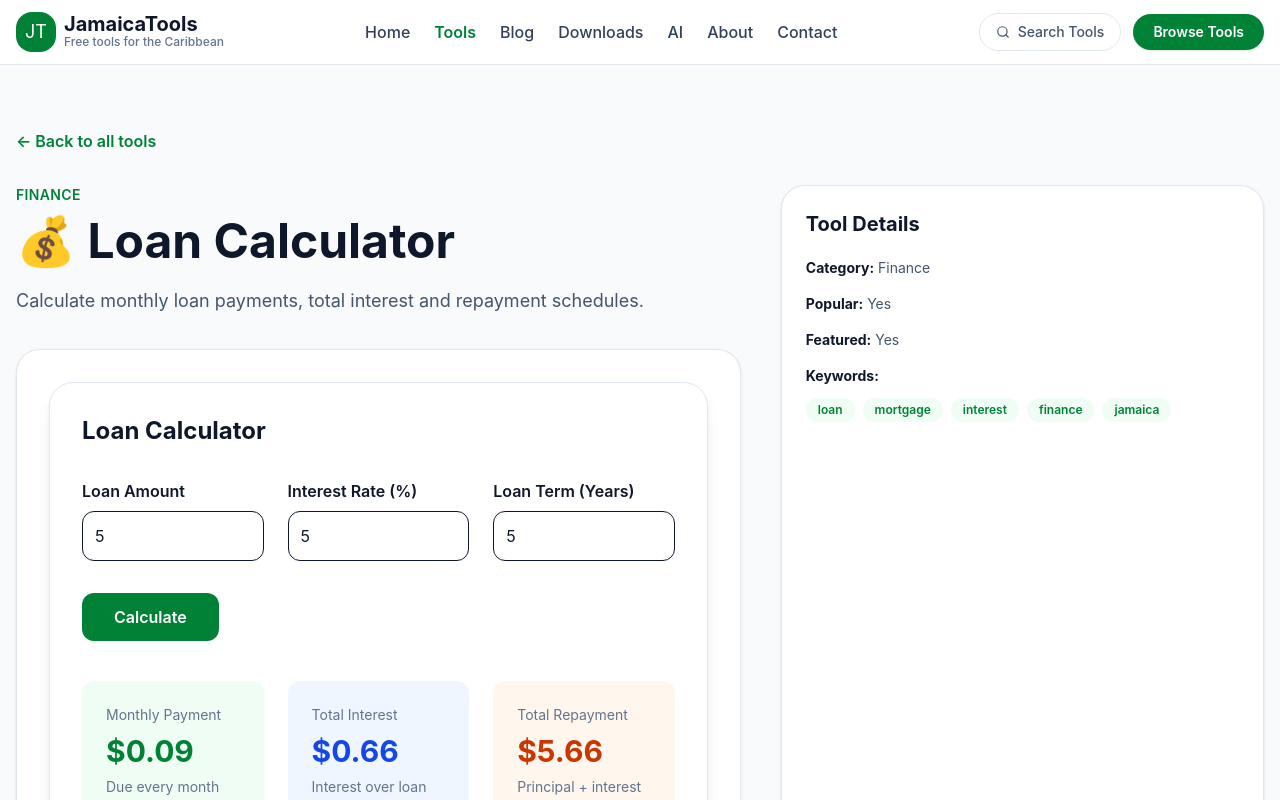
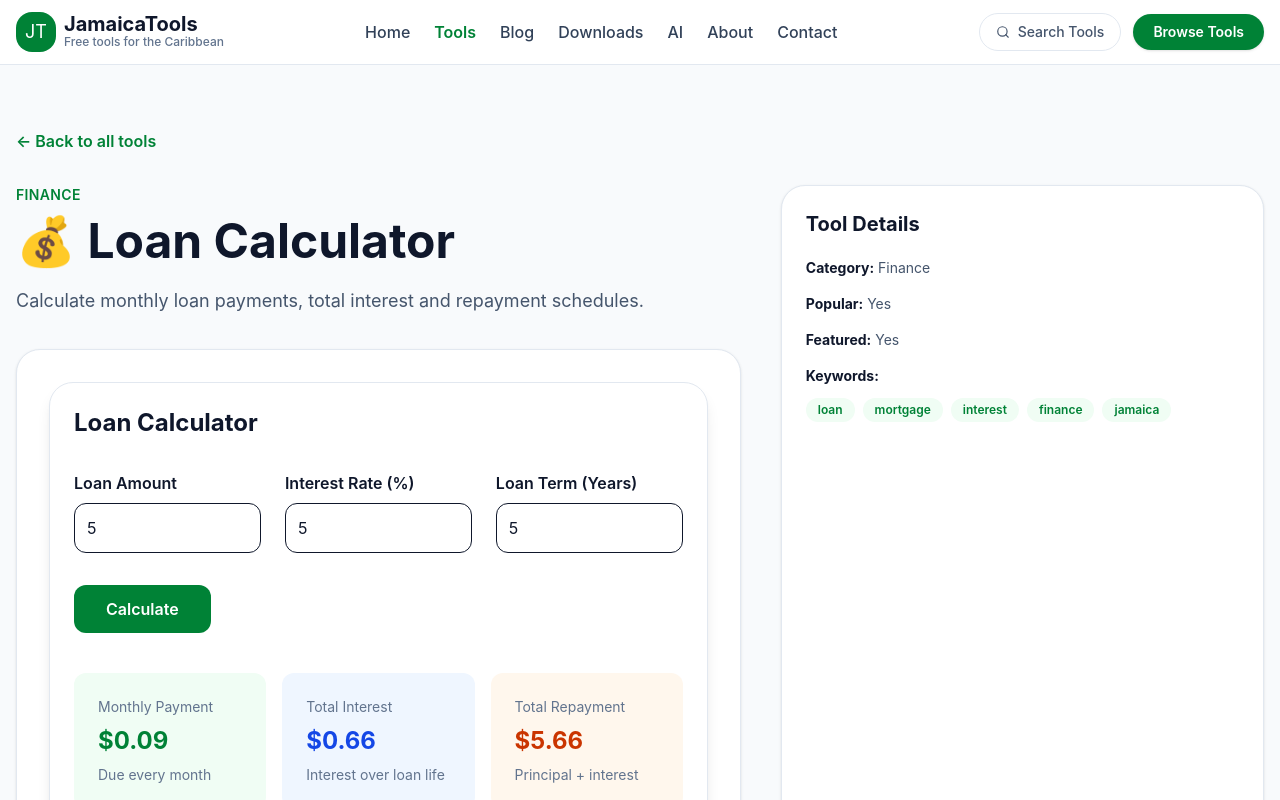
Before and after one commit to Movieslists02/jamaicatools, a React (Vite) app: page /tools/loan-calculator in a window 1280 px wide. Both pictures are taken after typing "5", "5", "5" into the empty fields and a click on the button "Calculate". Shown: the top 800 px of the page. Built offline with nearby package versions, Linux system fonts and the light colour scheme.

Commit message:
fix: improve loan calculator result layout

```diff
--- a/src/components/calculators/LoanCalculator.jsx
+++ b/src/components/calculators/LoanCalculator.jsx
@@ -63,7 +63,7 @@ const formatCurrency = (value) =>
   };
 
   return (
-    <div className="rounded-3xl border border-slate-200 bg-white p-8 shadow-lg">
+    <div className="w-full max-w-full overflow-hidden rounded-3xl border border-slate-200 bg-white p-6 shadow-lg">
       <h2 className="mb-8 text-2xl font-bold">Loan Calculator</h2>
 
       <div className="grid gap-6 md:grid-cols-3">
@@ -95,10 +95,10 @@ const formatCurrency = (value) =>
 
       {monthlyPayment && (
   <>
-    <div className="mt-10 grid gap-6 md:grid-cols-3">
+    <div className="mt-10 grid gap-4 xl:grid-cols-3">
       <div className="rounded-xl bg-green-50 p-6">
         <p className="text-sm text-slate-500">Monthly Payment</p>
-        <h3 className="mt-2 text-3xl font-bold text-green-700">
+        <h3 className="mt-2 whitespace-nowrap text-2xl font-bold text-green-700">
           {formatCurrency(monthlyPayment)}
         </h3>
         <p className="mt-2 text-sm text-slate-500">Due every month</p>
@@ -106,7 +106,7 @@ const formatCurrency = (value) =>
 
       <div className="rounded-xl bg-blue-50 p-6">
         <p className="text-sm text-slate-500">Total Interest</p>
-        <h3 className="mt-2 text-3xl font-bold text-blue-700">
+        <h3 className="mt-2 whitespace-nowrap text-2xl font-bold text-blue-700">
           {formatCurrency(totalInterest)}
         </h3>
         <p className="mt-2 text-sm text-slate-500">Interest over loan life</p>
@@ -114,7 +114,7 @@ const formatCurrency = (value) =>
 
       <div className="rounded-xl bg-orange-50 p-6">
         <p className="text-sm text-slate-500">Total Repayment</p>
-        <h3 className="mt-2 text-3xl font-bold text-orange-700">
+        <h3 className="mt-2 whitespace-nowrap text-2xl font-bold text-orange-700">
           {formatCurrency(totalPayment)}
         </h3>
         <p className="mt-2 text-sm text-slate-500">Principal + interest</p>
```
